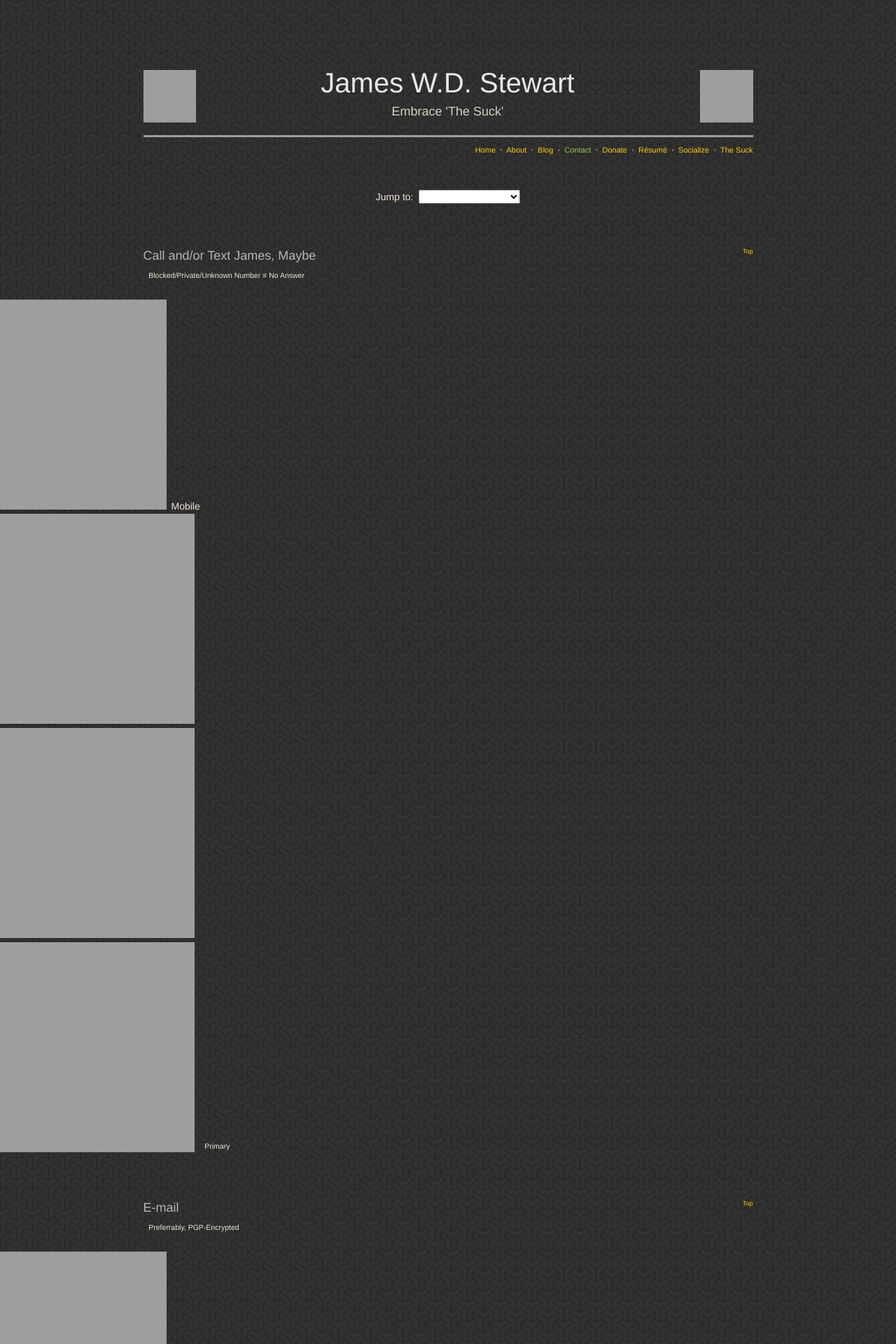
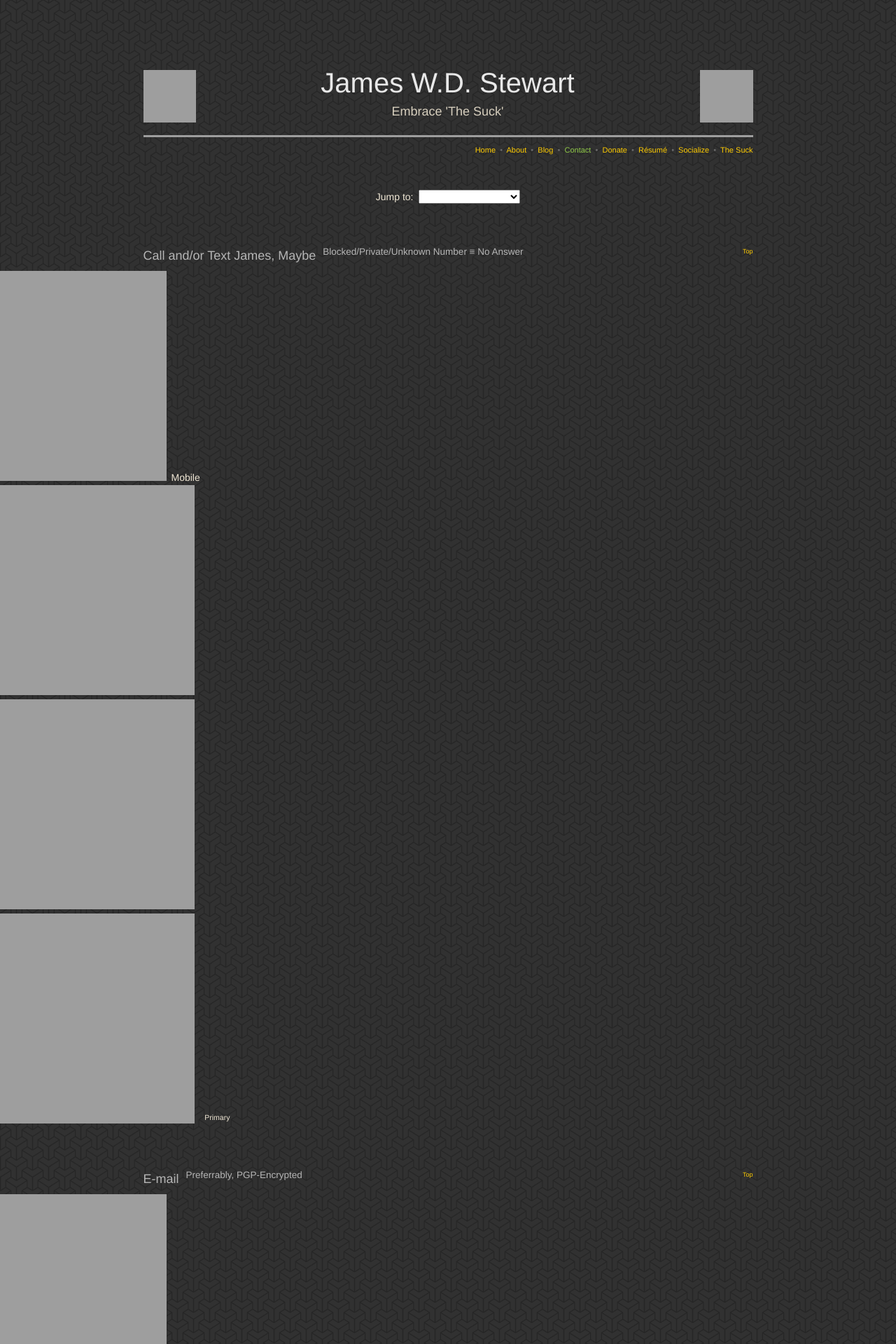
Before and after one commit to jwds1978/jwds1978.github.io, a Jekyll site: the page built from contact.md, in a window 1280 px wide. Shown: the top 1920 px of the page at 70% size. Built offline with Jekyll 4.4.1, drawn with Linux system fonts in a browser that asks for light colours; nearby versions of some CDN libraries; some web fonts are replaced; our own code applies the rules of GitHub Pages for plain Markdown files; grey boxes are pictures that could not be loaded.

Commit message:
Correct section headings.

```diff
--- a/contact.md
+++ b/contact.md
@@ -17,7 +17,7 @@ title: Contact
 <span style="float: right; font-size: xx-small;">
   <a href="{{ site.url }}{{ page.url }}#top" rel="me" title="{{ page.title }} :: Back to Top">Top</a>
 </span>
-<h3 id="phone">Call and/or Text James, Maybe</h3>&nbsp; <sup>Blocked/Private/Unknown Number &equiv; No Answer</sup>
+<h3 id="phone">Call and/or Text James, Maybe&nbsp; <sup>Blocked/Private/Unknown Number &equiv; No Answer</sup></h3>
 * Mobile
   * <span data-last="3664" id="3664">+1 (646) 340-<span>3664</span></span>
   * <span data-last="3403" id="3403">+1 (650) 741-<span>3403</span></span>
@@ -27,7 +27,7 @@ title: Contact
 <span style="float: right; font-size: xx-small;">
   <a href="{{ site.url }}{{ page.url }}#top" rel="me" title="{{ page.title }} :: Back to Top">Top</a>
 </span>
-<h3 id="e-mail">E-mail</h3>&nbsp; <sup>Preferrably, PGP-Encrypted</sup>
+<h3 id="e-mail">E-mail&nbsp; <sup>Preferrably, PGP-Encrypted</sup></h3>
   * <a href="mailto:james.stewart@forces.army" rel="me" target="_blank" title="">james.stewart@forces.army</a>&nbsp; <sup>Primary</sup>
   * <a href="mailto:stew721@eml.cc" rel="me" target="_blank" title="">stew721@eml.cc</a>
   * <a href="mailto:innominate721@gmail.com" rel="me" target="_blank" title="">innominate721@gmail.com</a>
```
